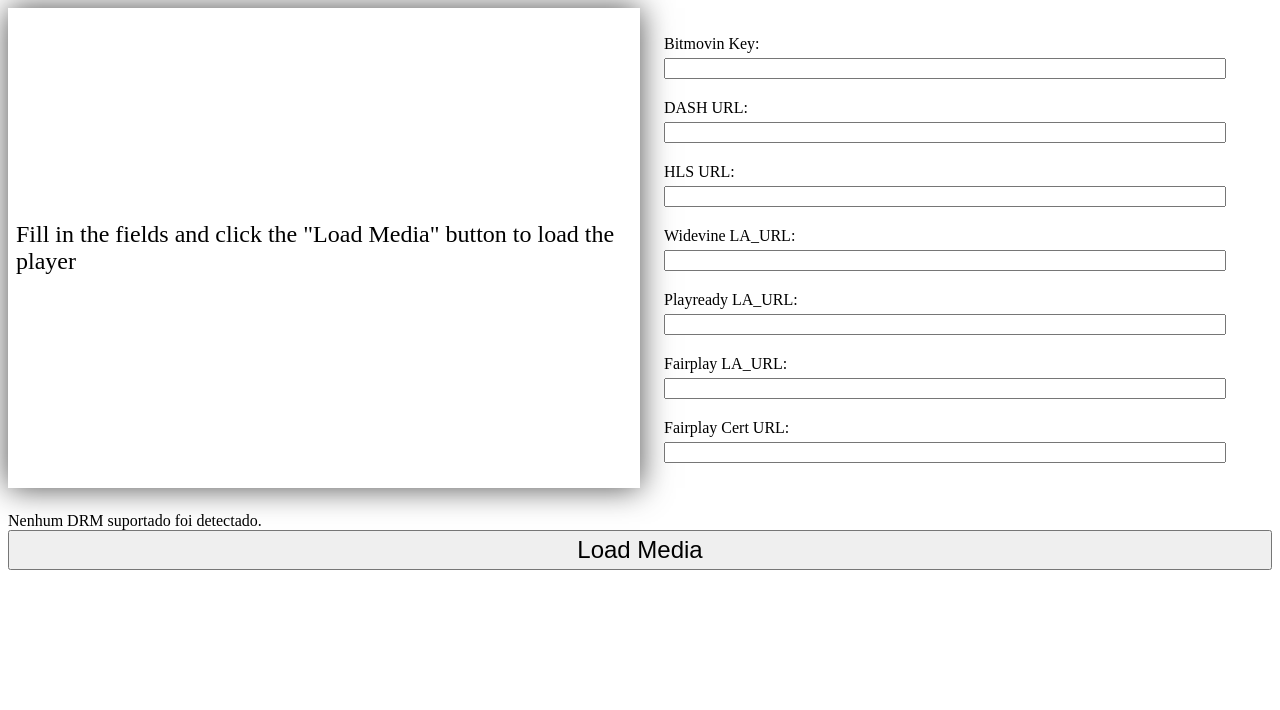
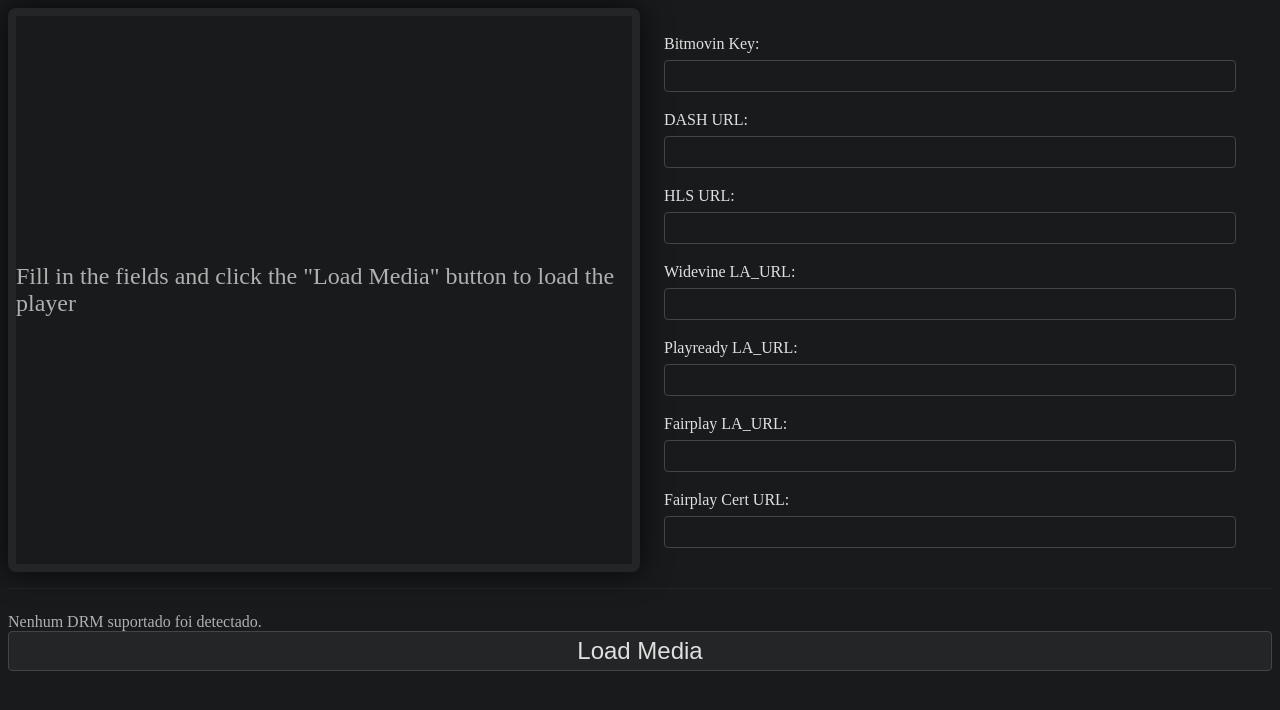
Before and after one commit to cjatoba/bitmovin-player-test, a plain HTML site: page index.html in a window 1280 px wide. Drawn offline with Linux system fonts and the light colour scheme.

Commit message:
feat: set dark mode

```diff
--- a/css/style.css
+++ b/css/style.css
@@ -1,18 +1,28 @@
+body {
+    background: #181a1b;
+    color: #e0e0e0;
+}
+
 .container {
     width: 100vw;
     display: flex;
     flex-flow: row wrap;
+    background: #181a1b;
 }
 
 .player-wrapper {
     flex: 1;
     padding: 8px;
     box-shadow: 0 0 30px rgba(0, 0, 0, 0.7);
+    background: #232526;
+    border-radius: 8px;
 }
 
 #player {
     width: 100%;
     height: 100%;
+    background: #181a1b;
+    color: #e0e0e0;
 }
 
 .loading-message {
@@ -22,6 +32,7 @@
     justify-content: center;
     align-items: center;
     font-size: 24px;
+    color: #b0b0b0;
 }
 
 .details {
@@ -33,26 +44,49 @@
     width: 100%;
     padding: 8px;
     line-height: 1.5;
+}
 
-    label {
-        display: block;
-    }
+.field label {
+    display: block;
+    color: #e0e0e0;
+    margin-bottom: 4px;
+}
 
-    input {
-        width: 90%;
-    }
+.field input {
+    width: 90%;
+    background: #181a1b;
+    color: #e0e0e0;
+    border: 1px solid #444;
+    border-radius: 4px;
+    padding: 6px 8px;
+    font-size: 16px;
 }
 
 #drmElement {
     padding-top: 8px;
+    color: #b0b0b0;
 }
 
 footer {
     margin-top: 16px;
+    background: #181a1b;
+    border-top: 1px solid #232526;
+    padding: 16px 0 0 0;
+}
 
-    button {
-        width: 100%;
-        height: 40px;
-        font-size: 24px;
-    }
+footer button {
+    width: 100%;
+    height: 40px;
+    font-size: 24px;
+    background: #232526;
+    color: #e0e0e0;
+    border: 1px solid #444;
+    border-radius: 4px;
+    cursor: pointer;
+    transition: background 0.2s, color 0.2s;
 }
+
+footer button:hover {
+    background: #333;
+    color: #fff;
+}
```
